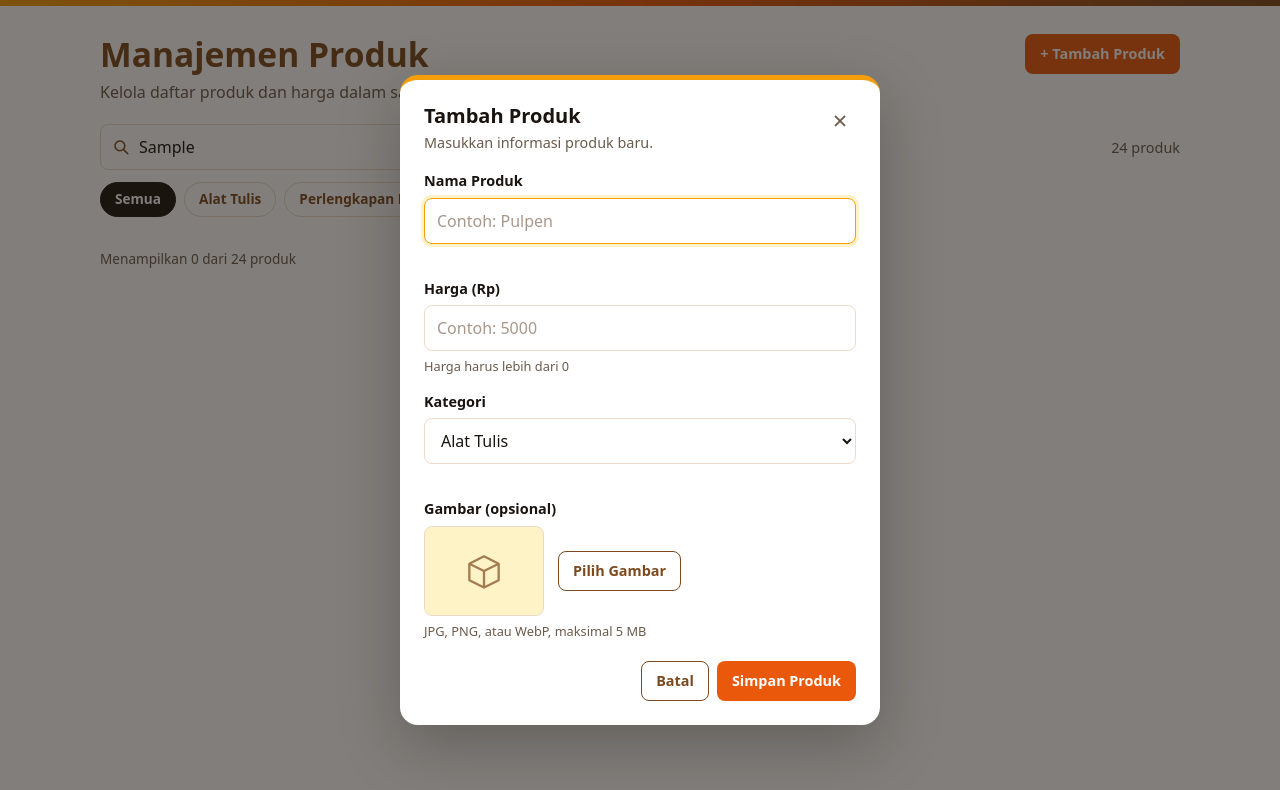
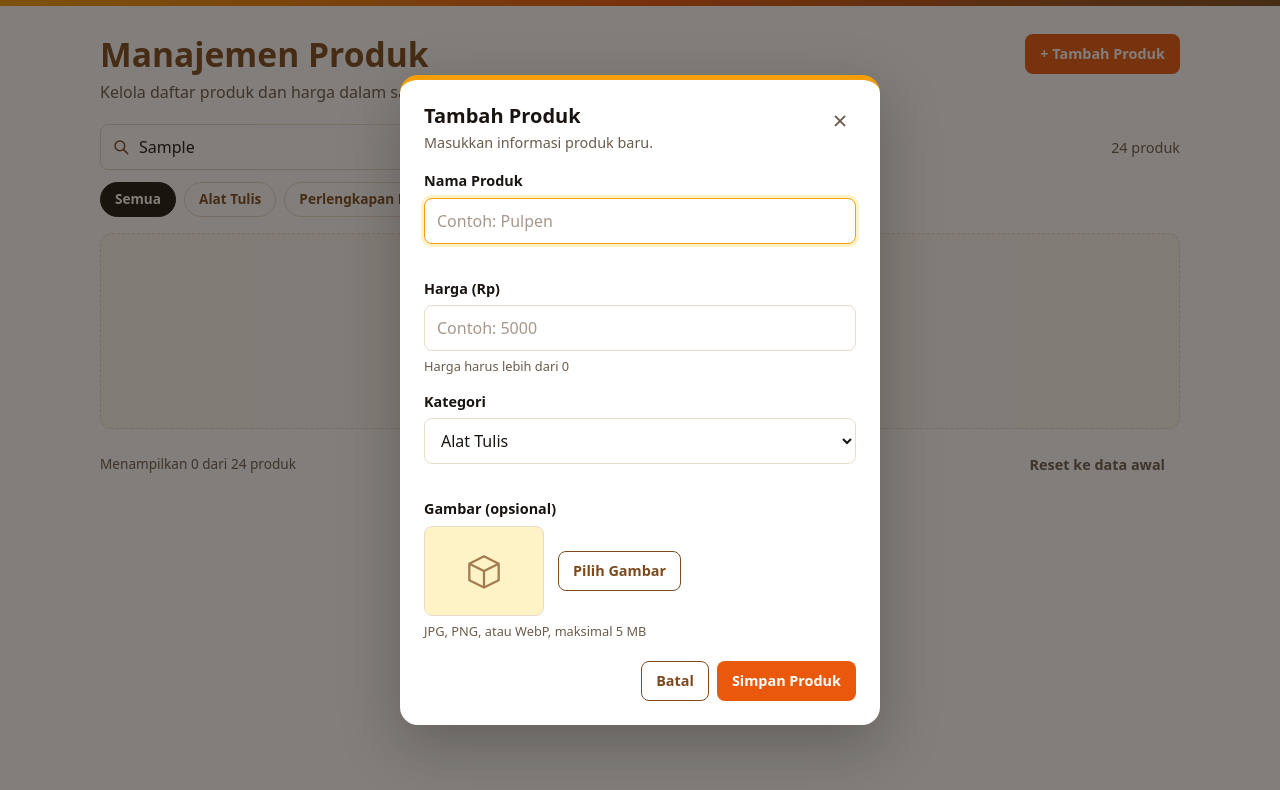
Before and after one commit to DaffHaxxim/pweb-react-tugas3, a React (Vite) app: page / in a window 1280 px wide. Both pictures are taken after typing "Sample" into the empty fields and a click on the button "+ Tambah Produk". Shown: the top 790 px of the page. Built offline with nearby package versions, Linux system fonts and the light colour scheme.

Commit message:
Menambahkan tampilan kosong, notifikasi, dan tombol reset
Pesan saat hasil saringan kosong, toast setelah tambah, ubah, dan hapus,
serta reset ke data awal dengan konfirmasi.

```diff
--- /dev/null
+++ b/src/components/organisms/KeadaanKosong.css
@@ -0,0 +1,24 @@
+.kosong {
+  display: flex;
+  flex-direction: column;
+  align-items: center;
+  gap: 8px;
+  margin: 16px 0;
+  padding: 40px 16px;
+  background: var(--warna-permukaan);
+  border: 1.5px dashed var(--warna-garis);
+  border-radius: var(--radius);
+  text-align: center;
+}
+
+.kosong__judul {
+  margin: 0;
+  font-size: 1.1rem;
+  font-weight: 800;
+  color: var(--warna-cokelat);
+}
+
+.kosong__teks {
+  margin: 0 0 8px;
+  color: var(--warna-teks-redup);
+}
--- /dev/null
+++ b/src/components/organisms/KeadaanKosong.jsx
@@ -0,0 +1,27 @@
+import Tombol from "../atoms/Tombol.jsx";
+import "./KeadaanKosong.css";
+
+// Organism: tampilan saat tidak ada produk yang cocok (hasil saringan kosong) atau katalog kosong.
+function KeadaanKosong({ adaSaringan, onHapusSaringan, onTambah }) {
+  return (
+    <div className="kosong" role="status">
+      <p className="kosong__judul">
+        {adaSaringan ? "Produk tidak ditemukan" : "Belum ada produk"}
+      </p>
+      <p className="kosong__teks">
+        {adaSaringan
+          ? "Coba kata kunci atau kategori lain."
+          : "Tambahkan produk pertama Anda."}
+      </p>
+      {adaSaringan ? (
+        <Tombol varian="garis" onClick={onHapusSaringan}>
+          Hapus Pencarian dan Filter
+        </Tombol>
+      ) : (
+        <Tombol onClick={onTambah}>+ Tambah Produk</Tombol>
+      )}
+    </div>
+  );
+}
+
+export default KeadaanKosong;
--- /dev/null
+++ b/src/components/organisms/Toast.css
@@ -0,0 +1,27 @@
+.toast {
+  position: fixed;
+  left: 50%;
+  bottom: 24px;
+  z-index: 60;
+  max-width: calc(100vw - 32px);
+  padding: 12px 20px;
+  transform: translateX(-50%);
+  background: var(--warna-hitam);
+  border-left: 5px solid var(--warna-kuning);
+  border-radius: var(--radius-kecil);
+  box-shadow: var(--bayangan-modal);
+  color: #fff;
+  font-weight: 600;
+  animation: toast-masuk 0.2s ease-out;
+}
+
+@keyframes toast-masuk {
+  from {
+    opacity: 0;
+    transform: translate(-50%, 8px);
+  }
+  to {
+    opacity: 1;
+    transform: translate(-50%, 0);
+  }
+}
--- /dev/null
+++ b/src/components/organisms/Toast.jsx
@@ -0,0 +1,12 @@
+import "./Toast.css";
+
+// Organism: pemberitahuan singkat di bawah layar. Pembaca layar membacanya lewat role="status".
+function Toast({ pesan }) {
+  return (
+    <div className="toast" role="status" aria-live="polite">
+      {pesan}
+    </div>
+  );
+}
+
+export default Toast;
--- a/src/components/pages/HalamanProduk.css
+++ b/src/components/pages/HalamanProduk.css
@@ -1,5 +1,14 @@
+.halaman-produk__kaki {
+  display: flex;
+  align-items: center;
+  justify-content: space-between;
+  gap: 12px;
+  flex-wrap: wrap;
+  margin-top: 8px;
+}
+
 .halaman-produk__ringkasan {
-  margin: 8px 0 0;
+  margin: 0;
   color: var(--warna-teks-redup);
   font-size: 0.85rem;
 }
--- a/src/components/pages/HalamanProduk.jsx
+++ b/src/components/pages/HalamanProduk.jsx
@@ -12,6 +12,9 @@ import GridProduk from "../organisms/GridProduk.jsx";
 import Modal from "../organisms/Modal.jsx";
 import FormProduk from "../organisms/FormProduk.jsx";
 import DialogHapus from "../organisms/DialogHapus.jsx";
+import KeadaanKosong from "../organisms/KeadaanKosong.jsx";
+import Toast from "../organisms/Toast.jsx";
+import Tombol from "../atoms/Tombol.jsx";
 import "./HalamanProduk.css";
 
 // Page: template + konten nyata. State halaman dipegang di sini lalu dibagikan lewat props.
@@ -22,6 +25,8 @@ function HalamanProduk() {
   const [kategoriAktif, setKategoriAktif] = useState(SEMUA_KATEGORI);
   const [urutan, setUrutan] = useState("id");
   const [simpanGagal, setSimpanGagal] = useState(false);
+  // Pemberitahuan singkat: null atau { pesan, id }. `id` baru memicu timer baru walau pesannya sama.
+  const [toast, setToast] = useState(null);
   // Pop-up yang terbuka: null, atau { jenis: "tambah" | "edit" | "hapus", produk? }.
   const [modal, setModal] = useState(null);
 
@@ -30,16 +35,26 @@ function HalamanProduk() {
     urutan
   );
   const tutupModal = () => setModal(null);
+  const tampilkanToast = (pesan) => setToast({ pesan, id: Date.now() });
+  const adaSaringan = kataKunci.trim() !== "" || kategoriAktif !== SEMUA_KATEGORI;
 
   // Setiap daftar berubah, simpan ke localStorage.
   useEffect(() => {
     setSimpanGagal(!simpanProduk(daftarProduk));
   }, [daftarProduk]);
 
+  // Pemberitahuan hilang sendiri setelah 3 detik; timer lama dibersihkan bila ada pesan baru.
+  useEffect(() => {
+    if (!toast) return;
+    const timer = setTimeout(() => setToast(null), 3000);
+    return () => clearTimeout(timer);
+  }, [toast]);
+
   function tambahProduk(data) {
     const idBaru = daftarProduk.reduce((maks, p) => Math.max(maks, p.id), 0) + 1;
     setDaftarProduk([...daftarProduk, { id: idBaru, ...data }]);
     tutupModal();
+    tampilkanToast(`"${data.nama}" ditambahkan`);
   }
 
   function ubahProduk(data) {
@@ -47,11 +62,26 @@ function HalamanProduk() {
       daftarProduk.map((p) => (p.id === modal.produk.id ? { ...p, ...data } : p))
     );
     tutupModal();
+    tampilkanToast(`"${data.nama}" diperbarui`);
   }
 
   function hapusProduk() {
     setDaftarProduk(daftarProduk.filter((p) => p.id !== modal.produk.id));
     tutupModal();
+    tampilkanToast(`"${modal.produk.nama}" dihapus`);
+  }
+
+  function hapusSaringan() {
+    setKataKunci("");
+    setKategoriAktif(SEMUA_KATEGORI);
+  }
+
+  function resetData() {
+    setDaftarProduk(produkAwal);
+    hapusSaringan();
+    setUrutan("id");
+    tutupModal();
+    tampilkanToast("Data dikembalikan ke data awal");
   }
 
   return (
@@ -70,14 +100,27 @@ function HalamanProduk() {
         total={daftarProduk.length}
       />
       <FilterKategori aktif={kategoriAktif} onPilih={setKategoriAktif} />
+      {tampil.length === 0 ? (
+        <KeadaanKosong
+          adaSaringan={adaSaringan}
+          onHapusSaringan={hapusSaringan}
+          onTambah={() => setModal({ jenis: "tambah" })}
+        />
+      ) : (
         <GridProduk
           daftar={tampil}
           onEdit={(produk) => setModal({ jenis: "edit", produk })}
           onHapus={(produk) => setModal({ jenis: "hapus", produk })}
         />
+      )}
+      <div className="halaman-produk__kaki">
         <p className="halaman-produk__ringkasan">
           Menampilkan {tampil.length} dari {daftarProduk.length} produk
         </p>
+        <Tombol varian="hantu" onClick={() => setModal({ jenis: "reset" })}>
+          Reset ke data awal
+        </Tombol>
+      </div>
 
       {modal?.jenis === "tambah" && (
         <Modal
@@ -108,6 +151,23 @@ function HalamanProduk() {
         </Modal>
       )}
 
+      {modal?.jenis === "reset" && (
+        <Modal
+          judul="Kembalikan ke data awal?"
+          deskripsi="Semua produk yang ditambah, diubah, atau dihapus akan hilang dan diganti katalog awal."
+          onTutup={tutupModal}
+        >
+          <div className="modal__aksi">
+            <Tombol varian="garis" onClick={tutupModal}>
+              Batal
+            </Tombol>
+            <Tombol varian="bahaya" onClick={resetData}>
+              Reset Data
+            </Tombol>
+          </div>
+        </Modal>
+      )}
+
       {modal?.jenis === "hapus" && (
         <DialogHapus
           produk={modal.produk}
@@ -115,6 +175,8 @@ function HalamanProduk() {
           onBatal={tutupModal}
         />
       )}
+
+      {toast && <Toast pesan={toast.pesan} />}
     </TataLetak>
   );
 }
```
Lines whose indentation alone changed are shown as unchanged.
